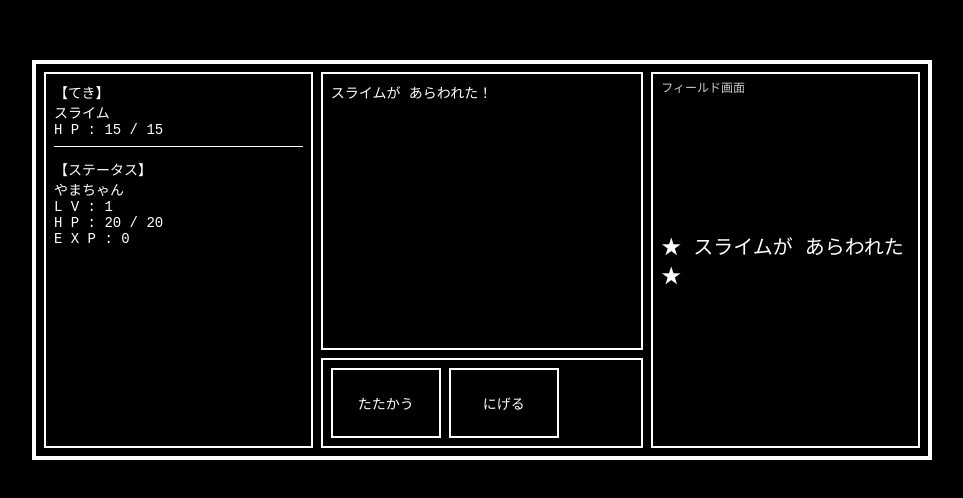
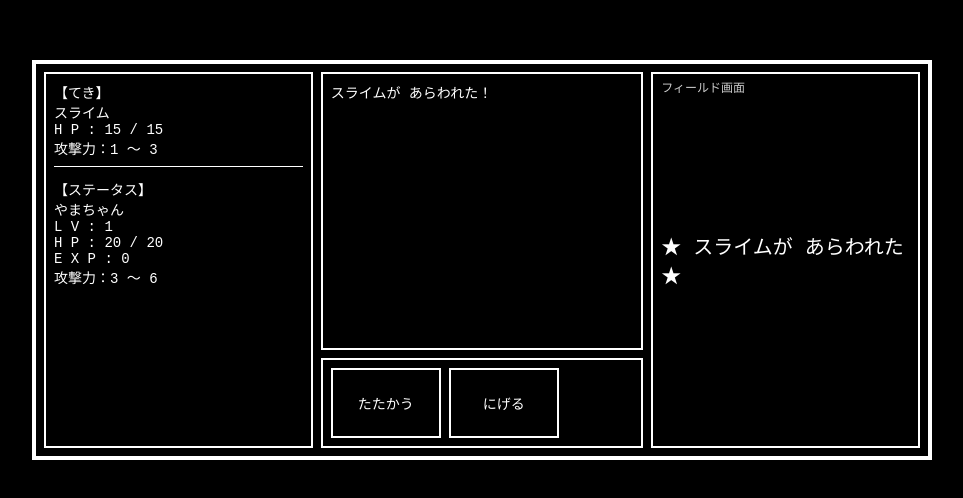
Before and after one commit to paison58223-lang/RPGGame, a plain HTML site: page index.html in a window 1280 px wide. Shown: the part 140-638 px from the top of the page, without its empty margins (158-1121 px from the left). Drawn offline with Linux system fonts and the light colour scheme.

Commit message:
Update index.html

```diff
--- a/index.html
+++ b/index.html
@@ -121,6 +121,7 @@
         <div>【てき】</div>
         <div id="enemy-name"></div>
         <div id="enemy-hp"></div>
+	<div id="enemy-attack"></div>
       </div>
       <div id="player-block">
         <div>【ステータス】</div>
@@ -128,6 +129,7 @@
         <div id="player-lv"></div>
         <div id="player-hp"></div>
         <div id="player-exp"></div>   <!-- ← EXP追加 -->
+	<div id="player-attack"></div>
       </div>
     </div>
 
@@ -184,11 +186,13 @@
     // ============================
     const enemyNameEl = document.getElementById("enemy-name");
     const enemyHpEl   = document.getElementById("enemy-hp");
+    const enemyattackEl = document.getElementById("enemy-attack");
 
     const playerNameEl = document.getElementById("player-name");
     const playerLvEl   = document.getElementById("player-lv");
     const playerHpEl   = document.getElementById("player-hp");
     const playerExpEl  = document.getElementById("player-exp"); // ← EXP DOM
+    const playerattackEl = document.getElementById("player-attack");
 
     const messageTextEl = document.getElementById("message-text");
 
@@ -201,11 +205,13 @@
     function updateStatus() {
       enemyNameEl.textContent = enemy.name;
       enemyHpEl.textContent   = "H P : " + enemy.hp + " / " + enemy.maxHp;
+      enemyattackEl.textContent = "攻撃力：" + enemy.attackMin + " ～ " + enemy.attackMax;
 
       playerNameEl.textContent = player.name;
       playerLvEl.textContent   = "L V : " + player.level;
       playerHpEl.textContent   = "H P : " + player.hp + " / " + player.maxHp;
       playerExpEl.textContent  = "E X P : " + player.exp;  // ← EXP追加表示
+      playerattackEl.textContent = "攻撃力：" + player.attackMin + " ～ " + player.attackMax;
     }
 
     function setMessage(lines) {
```
